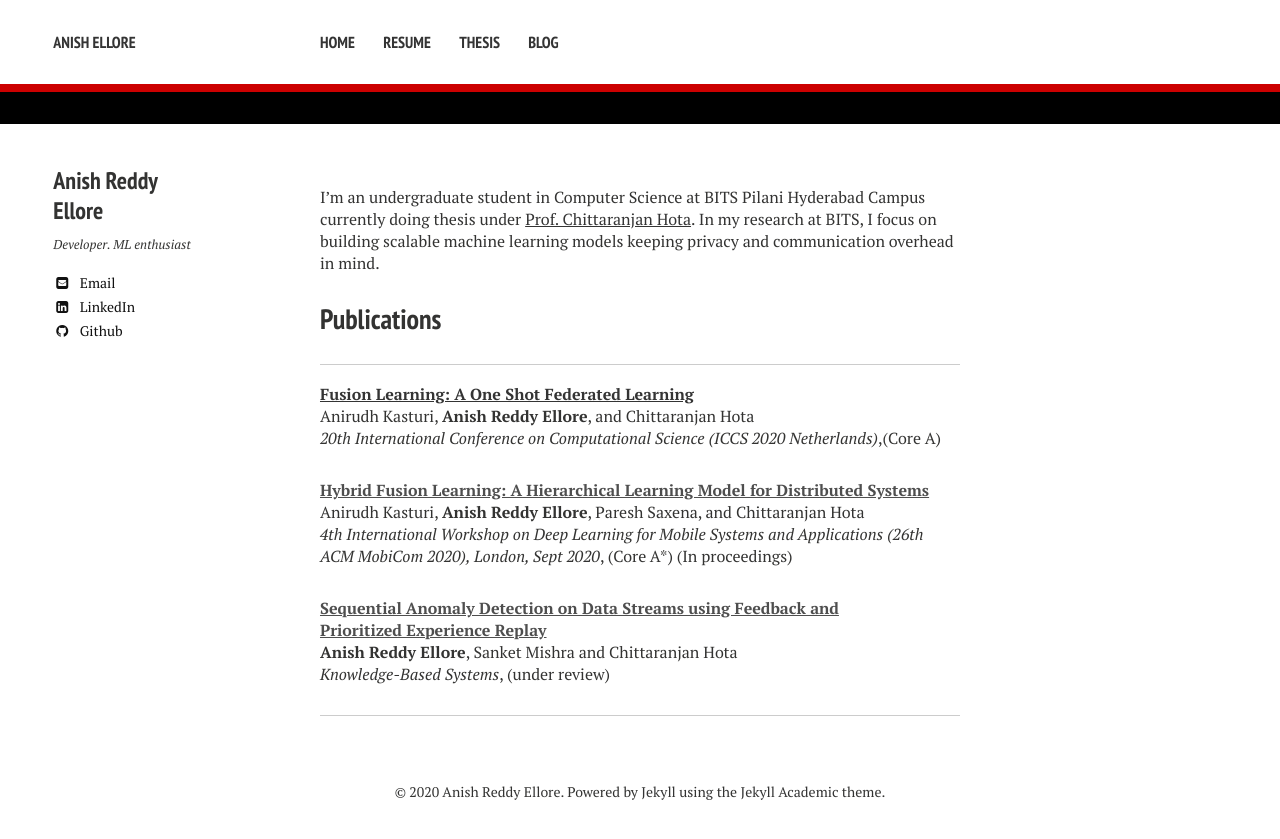
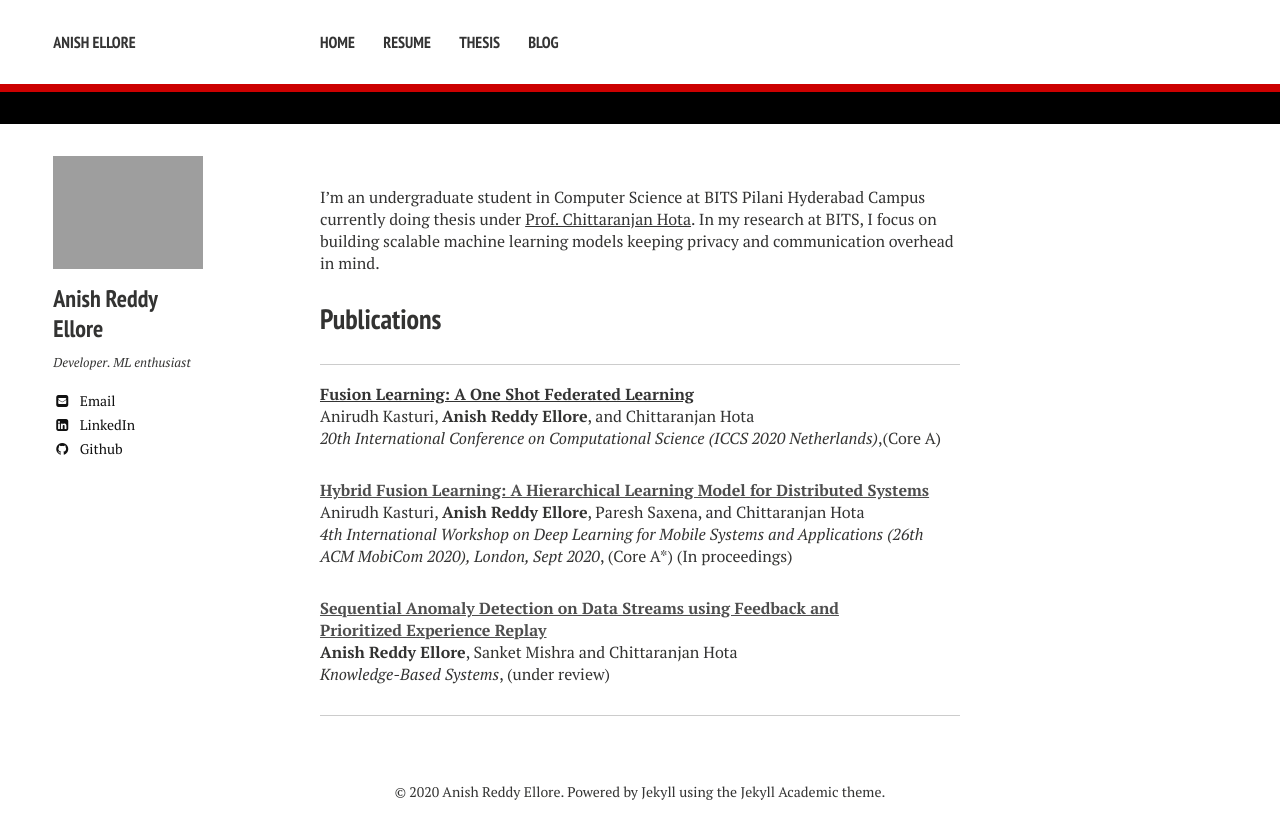
Before and after one commit to AnishEllore/anishellore.github.io, a Jekyll site: the page built from index.md, in a window 1280 px wide. Shown: the top 839 px of the page. Built offline with Jekyll 4.4.1, drawn with Linux system fonts in a browser that asks for light colours; nearby versions of some CDN libraries.

Commit message:
Update _author-bio.html

```diff
--- a/_includes/_author-bio.html
+++ b/_includes/_author-bio.html
@@ -7,11 +7,8 @@
 {% if author.avatar contains 'http' %}
 	<img src="{{ author.avatar }}" class="bio-photo" alt="{{ author.name }} bio photo">
 {% else %}
-	<picture>
-  <source srcset="{{ site.github.url }}/images/{{ author.avatar }}" type="image/jp2"  class="bio-photo">
 
-</picture>
-
+	<img src="{{ site.github.url }}/images/{{ author.avatar }}" class="bio-photo" alt="{{ author.name }} bio photo">
 
 
 {% endif %}
```
